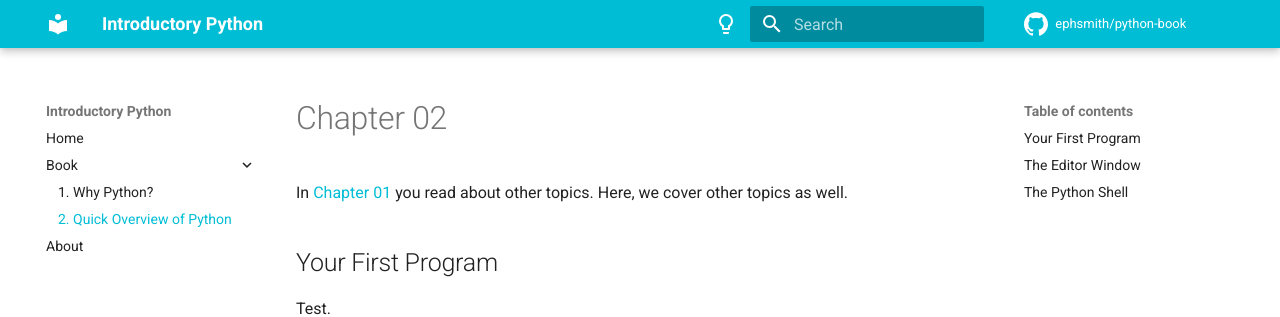
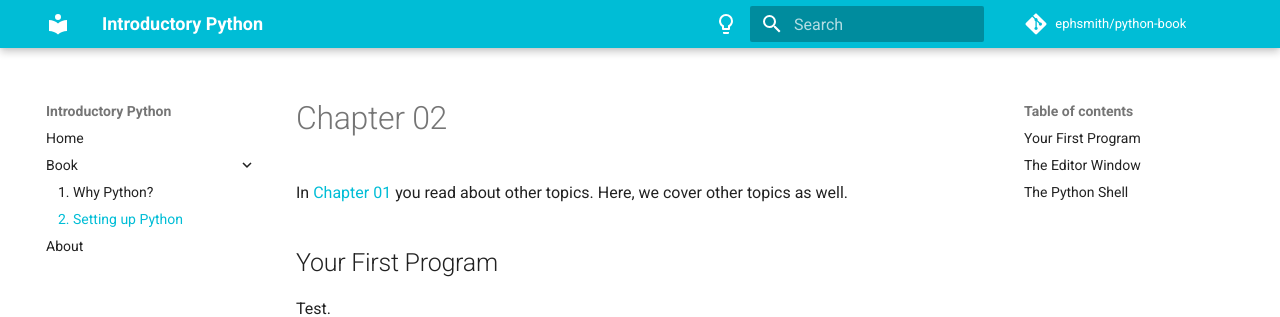
Before and after one commit to ephsmith/python-book, an MkDocs documentation site: the page built from docs/chapter-02.md, in a window 1280 px wide. Shown: the top 317 px of the page. Built offline with MkDocs 1.6.1 and Material for MkDocs 9.7.7, drawn with Linux system fonts in a browser that asks for light colours; comment, search, counter and statistics services are not loaded.

```diff
--- a/mkdocs.yml
+++ b/mkdocs.yml
@@ -13,18 +13,25 @@ nav:
     - Home: index.md
     - Book:
       - '1. Why Python?': 'chapter-01.md'
-      - '2. Quick Overview of Python': 'chapter-02.md'
+      - '2. Setting up Python': 'chapter-02.md'
     - About: about.md
 
 
 
 markdown_extensions:
+  - admonition
   - pymdownx.critic
   - pymdownx.caret
   - pymdownx.keys
   - pymdownx.mark
   - pymdownx.tilde
+  - pymdownx.details
+  - pymdownx.superfences
+  - pymdownx.snippets:
+      auto_append:
+        - includes/abbreviations.md
   - tables
+  - abbr
   - attr_list
   - pymdownx.emoji:
       emoji_index: !!python/name:materialx.emoji.twemoji
@@ -56,6 +63,20 @@ extra_css:
 theme:
   icon:
     repo: simple/github
+  icon:
+    admonition:
+      note: octicons/tag-16
+      abstract: octicons/checklist-16
+      info: octicons/info-16
+      tip: octicons/squirrel-16
+      success: octicons/check-16
+      question: octicons/question-16
+      warning: octicons/alert-16
+      failure: octicons/x-circle-16
+      danger: octicons/zap-16
+      bug: octicons/bug-16
+      example: octicons/beaker-16
+      quote: octicons/quote-16
   name: material
   features:
     - header.autohide
```
